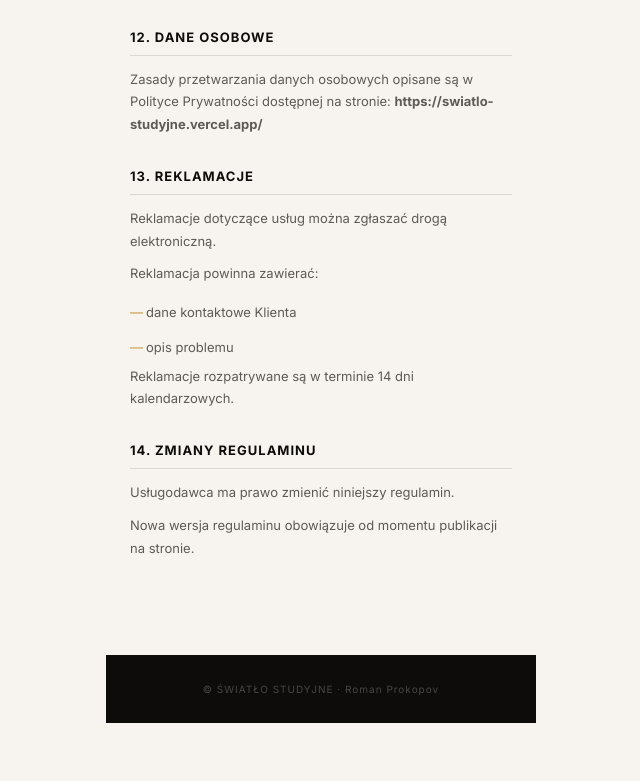
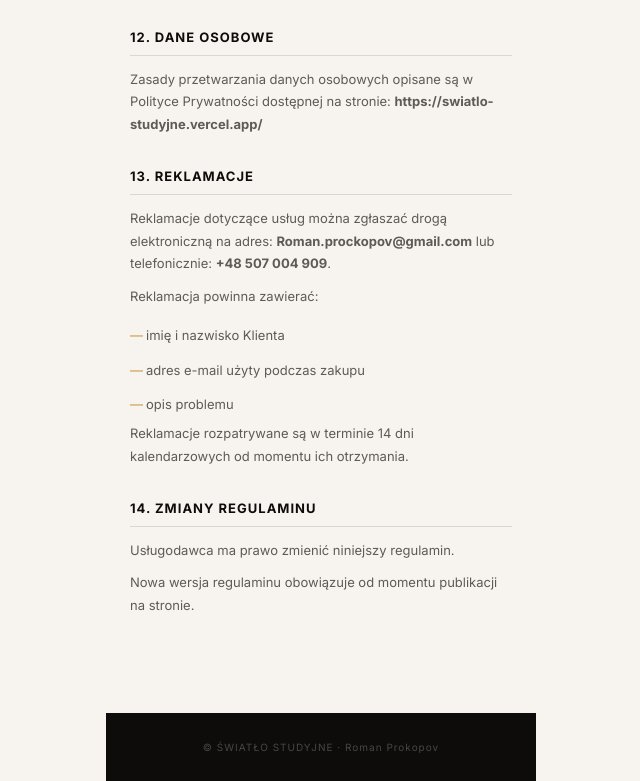
Before and after one commit to MikeCalisto/swiatlo-studyjne, a website: page pl/regulamin.html in a window 1280 px wide. Shown: the part 4660-5441 px from the top of the page, without its empty margins (319-959 px from the left). Before the commit the page ends 5383 px from the top, so only its background shows below. Drawn offline with nearby package versions, Linux system fonts and the light colour scheme; a web font is replaced by a local one.

Commit message:
Update: pl/regulamin.html

```diff
--- a/pl/regulamin.html
+++ b/pl/regulamin.html
@@ -286,13 +286,14 @@
 
     <div class="sub-section">
       <h2>13. Reklamacje</h2>
-      <p>Reklamacje dotyczące usług można zgłaszać drogą elektroniczną.</p>
+      <p>Reklamacje dotyczące usług można zgłaszać drogą elektroniczną na adres: <strong>Roman.prockopov@gmail.com</strong> lub telefonicznie: <strong>+48 507 004 909</strong>.</p>
       <p>Reklamacja powinna zawierać:</p>
       <ul>
-        <li>dane kontaktowe Klienta</li>
+        <li>imię i nazwisko Klienta</li>
+        <li>adres e-mail użyty podczas zakupu</li>
         <li>opis problemu</li>
       </ul>
-      <p>Reklamacje rozpatrywane są w terminie 14 dni kalendarzowych.</p>
+      <p>Reklamacje rozpatrywane są w terminie 14 dni kalendarzowych od momentu ich otrzymania.</p>
     </div>
 
     <div class="sub-section">
```
